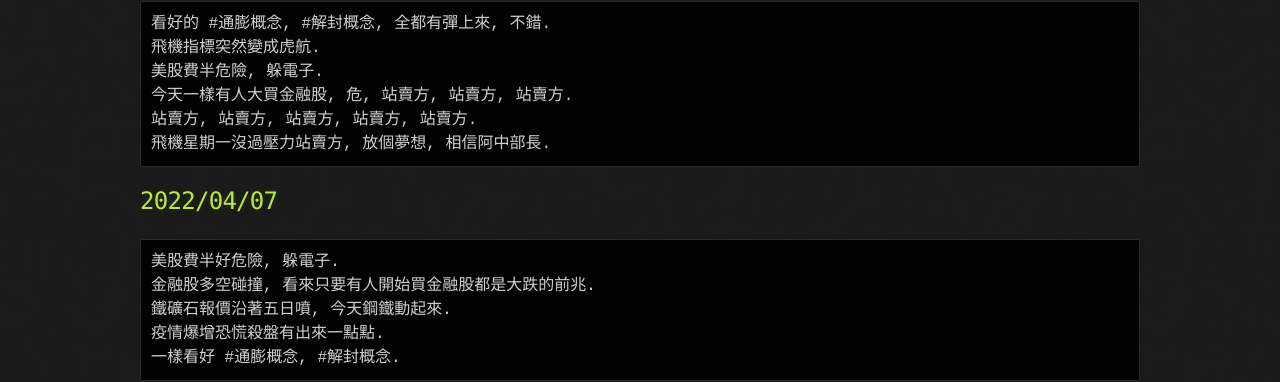
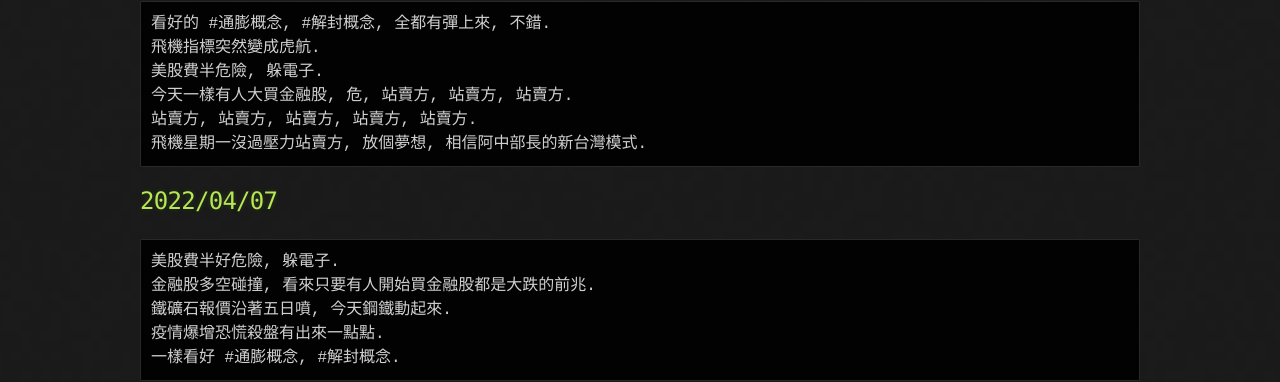
Before and after one commit to lepg5487/Stock_God, a Jekyll site: the page built from index.md, in a window 1280 px wide and 900 px high. Shown: the part 362-744 px from the top of the window. Built offline with Jekyll 4.4.1, drawn with Linux system fonts in a browser that asks for light colours; our own code applies the rules of GitHub Pages for plain Markdown files.

Commit message:
Update index.md

````diff
--- a/index.md
+++ b/index.md
@@ -13,7 +13,7 @@ layout: testlayouts
 美股費半危險, 躲電子.
 今天一樣有人大買金融股, 危, 站賣方, 站賣方, 站賣方.
 站賣方, 站賣方, 站賣方, 站賣方, 站賣方.
-飛機星期一沒過壓力站賣方, 放個夢想, 相信阿中部長.
+飛機星期一沒過壓力站賣方, 放個夢想, 相信阿中部長的新台灣模式.
 ```
 
 ## 2022/04/07
````
